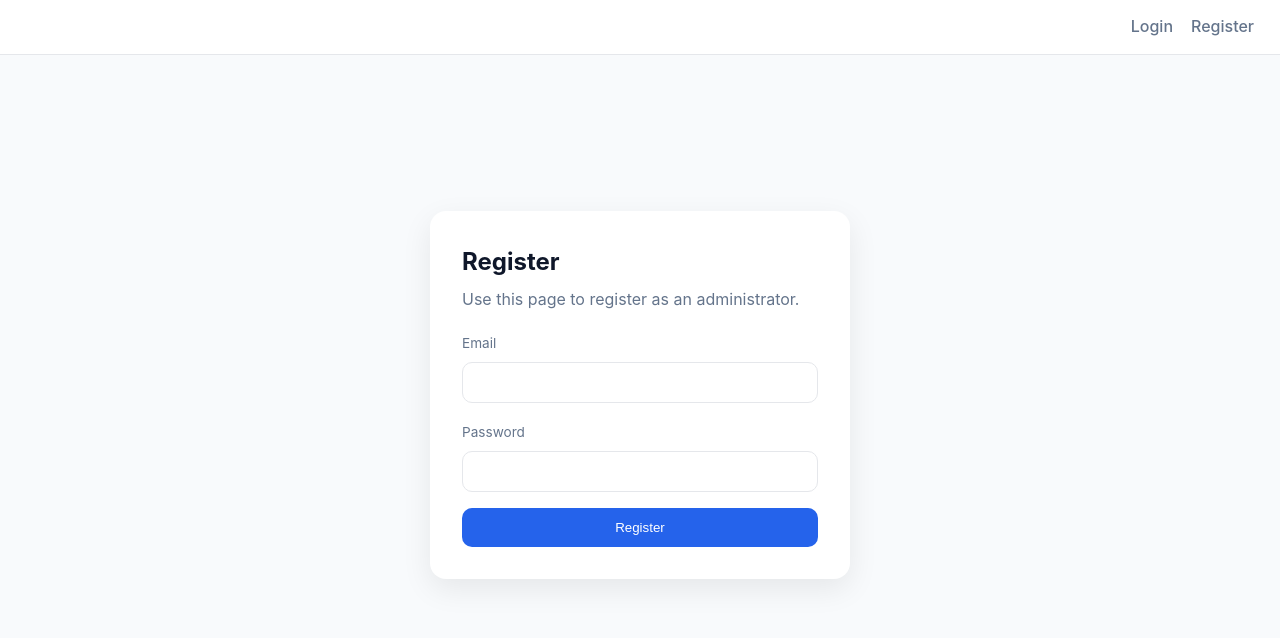
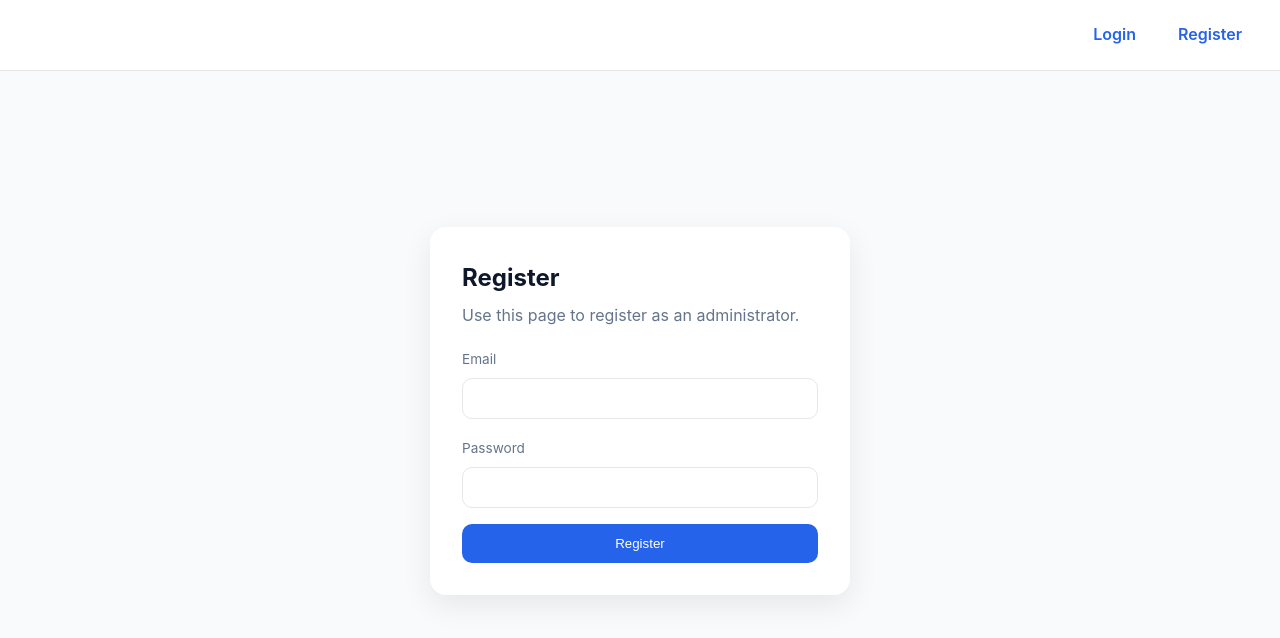
Before and after one commit to petrosasmamaw/Hospital-System, a React (Vite) app in the folder hospital-admin/: page /register in a window 1280 px wide. Shown: the top 638 px of the page. Built offline with nearby package versions, Linux system fonts and the light colour scheme; no server answers.

Commit message:
update ui 2

```diff
--- a/hospital-admin/src/index.css
+++ b/hospital-admin/src/index.css
@@ -104,13 +104,17 @@ a {
 }
 
 .site-nav a {
-  font-weight: 500;
-  color: var(--muted);
-  transition: color 0.2s;
+  font-weight: 600;
+  color: var(--primary);
+  padding: 8px 12px;
+  border-radius: 8px;
+  transition: color 0.18s ease, background 0.18s ease, transform 0.12s ease;
 }
 
 .site-nav a:hover {
-  color: var(--primary);
+  color: var(--primary-dark);
+  background: rgba(37,99,235,0.08);
+  transform: translateY(-1px);
 }
 
 .logout-btn {
```
